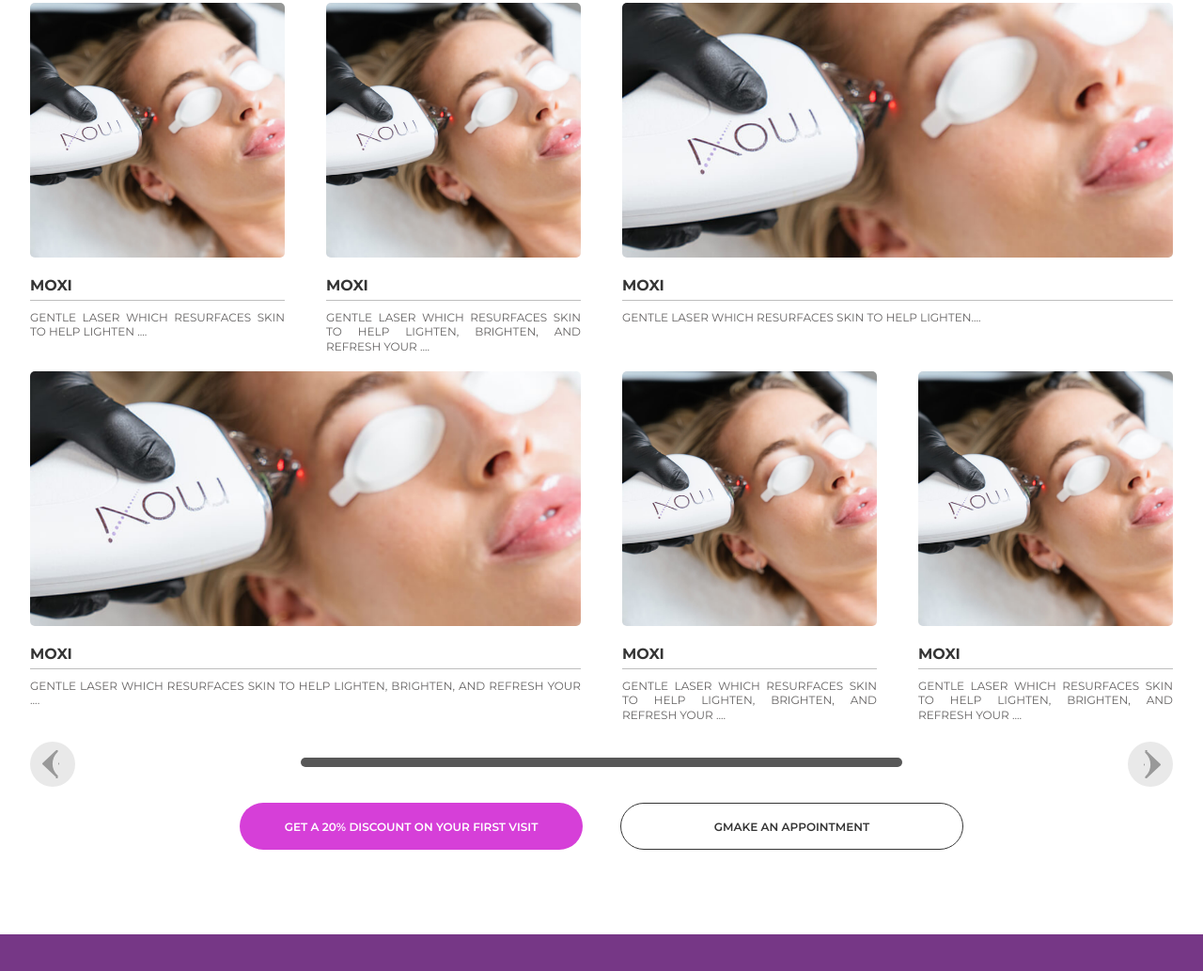
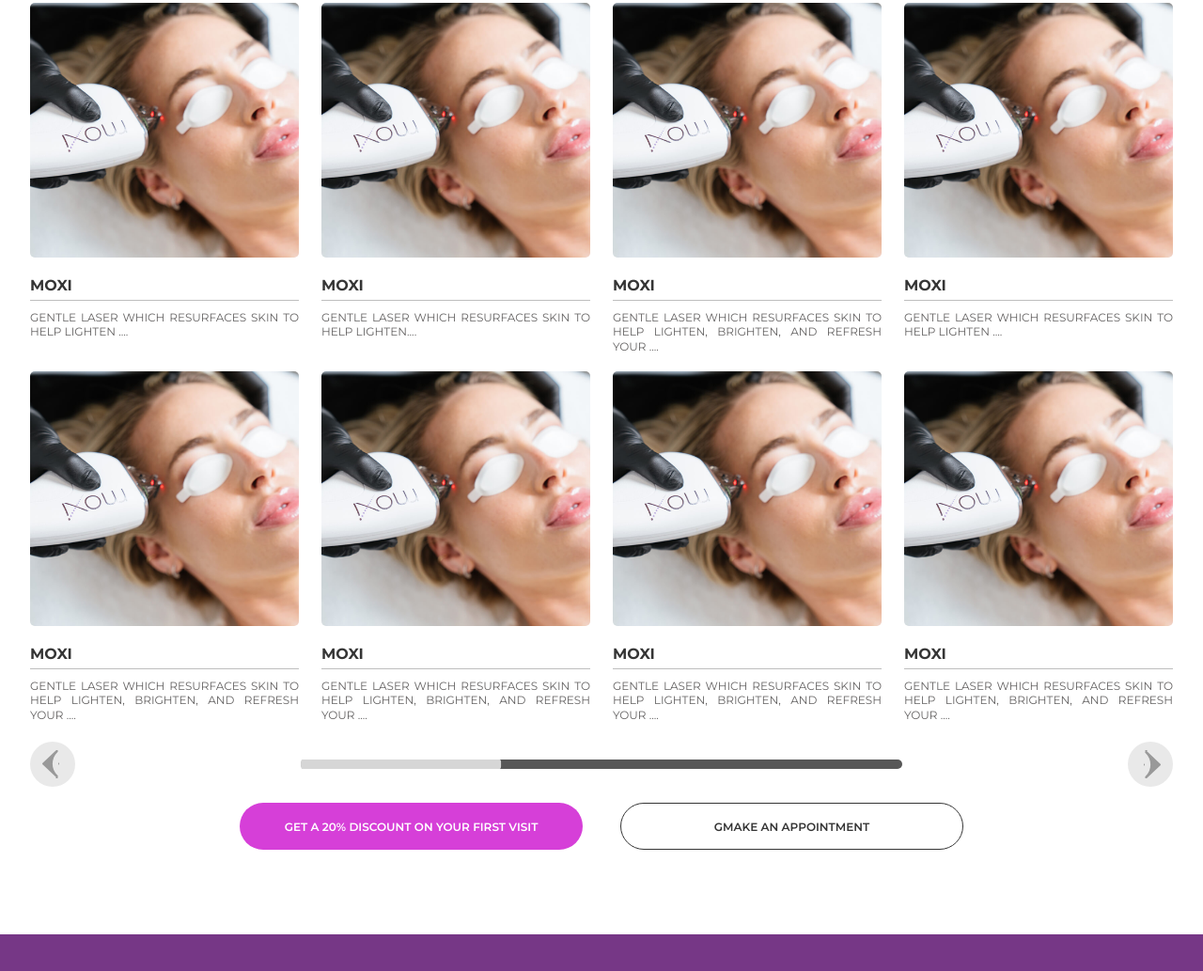
Before and after one commit to awer17/rejuvcolorado, a website: page Index.html in a window 1280 px wide. Shown: the part 1569-2602 px from the top of the page at 94% size. Drawn offline with nearby package versions, Linux system fonts and the light colour scheme.

Commit message:
feat: swiper

```diff
--- a/Index.html
+++ b/Index.html
@@ -10,6 +10,7 @@
     <link rel="stylesheet" href="css/normalize.css">
     <!-- <link rel="stylesheet" href="scss/style.css"> -->
     <link rel="stylesheet" href="scss/infex.css">
+    <link rel="stylesheet" href="https://cdn.jsdelivr.net/npm/swiper@9/swiper-bundle.min.css"/>
     <title>Rejuvcolorado</title>
 </head>
 <body>
@@ -77,48 +78,86 @@
 
         <section class="services center">
             <h2>services</h2>
-            <div class="_slider">
-                <div class="_wrap">
-                    <div class="_service_wpar _slide">
+
+            <div class="_slider swiper">
+                <div class="_wrap swiper-wrapper">
+                    <div class="swiper-slide _service_wpar _slide">
                             <img src="/imges/service/moxi1.png" alt="maxi">
                             <p class="_title">moxi</p>
                             <span class="_line"></span>
                             <p class="_subtitle">Gentle laser which resurfaces skin to help lighten ....</p>
                             <p class="_subtitle-hover">Gentle laser which resurfaces skin to help lighten, brighten, and refresh your</p>
                     </div>
-                    <div class="_service_wpar _slide">
+                    <div class="swiper-slide _service_wpar _slide">
                             <img src="/imges/service/moxi1.png" alt="maxi">
                             <p class="_title">moxi</p>
                             <span class="_line"></span>
                             <p class="_subtitle">Gentle laser which resurfaces skin to help lighten, brighten, and refresh your ....</p>
                     </div>
-                    <div class="_service_wpar _slide">
+                    <div class="swiper-slide _service_wpar _slide">
                             <img src="/imges/service/moxi1.png" alt="maxi">
                             <p class="_title">moxi</p>
                             <span class="_line"></span>
                             <p class="_subtitle">Gentle laser which resurfaces skin to help lighten....</p>
                     </div>
-                    <div class="_service_wpar _slide">
+                    <div class="swiper-slide _service_wpar _slide">
                             <img src="/imges/service/moxi1.png" alt="maxi">
                             <p class="_title">moxi</p>
                             <span class="_line"></span>
                             <p class="_subtitle">Gentle laser which resurfaces skin to help lighten, brighten, and refresh your ....</p>
                     </div>
-                    <div class="_service_wpar _slide">
+                    <div class="swiper-slide _service_wpar _slide">
                             <img src="/imges/service/moxi1.png" alt="maxi">
                             <p class="_title">moxi</p>
                             <span class="_line"></span>
                             <p class="_subtitle">Gentle laser which resurfaces skin to help lighten, brighten, and refresh your ....</p>
                     </div>
-                    <div class="_service_wpar _slide">
+                    <div class="swiper-slide _service_wpar _slide">
                             <img src="/imges/service/moxi1.png" alt="maxi">
                             <p class="_title">moxi</p>
                             <span class="_line"></span>
                             <p class="_subtitle">Gentle laser which resurfaces skin to help lighten, brighten, and refresh your ....</p>
                     </div>
+                    <div class="swiper-slide _service_wpar _slide">
+                            <img src="/imges/service/moxi1.png" alt="maxi">
+                            <p class="_title">moxi</p>
+                            <span class="_line"></span>
+                            <p class="_subtitle">Gentle laser which resurfaces skin to help lighten ....</p>
+                            <p class="_subtitle-hover">Gentle laser which resurfaces skin to help lighten, brighten, and refresh your</p>
+                    </div>
+                    <div class="swiper-slide _service_wpar _slide">
+                            <img src="/imges/service/moxi1.png" alt="maxi">
+                            <p class="_title">moxi</p>
+                            <span class="_line"></span>
+                            <p class="_subtitle">Gentle laser which resurfaces skin to help lighten, brighten, and refresh your ....</p>
+                    </div>
+                    <div class="swiper-slide _service_wpar _slide">
+                            <img src="/imges/service/moxi1.png" alt="maxi">
+                            <p class="_title">moxi</p>
+                            <span class="_line"></span>
+                            <p class="_subtitle">Gentle laser which resurfaces skin to help lighten....</p>
+                    </div>
+                    <div class="swiper-slide _service_wpar _slide">
+                            <img src="/imges/service/moxi1.png" alt="maxi">
+                            <p class="_title">moxi</p>
+                            <span class="_line"></span>
+                            <p class="_subtitle">Gentle laser which resurfaces skin to help lighten, brighten, and refresh your ....</p>
+                    </div>
+                    <div class="swiper-slide _service_wpar _slide">
+                            <img src="/imges/service/moxi1.png" alt="maxi">
+                            <p class="_title">moxi</p>
+                            <span class="_line"></span>
+                            <p class="_subtitle">Gentle laser which resurfaces skin to help lighten, brighten, and refresh your ....</p>
+                    </div>
+                    <div class="swiper-slide _service_wpar _slide">
+                            <img src="/imges/service/moxi1.png" alt="maxi">
+                            <p class="_title">moxi</p>
+                            <span class="_line"></span>
+                            <p class="_subtitle">Gentle laser which resurfaces skin to help lighten, brighten, and refresh your ....</p>
+                    </div>
+                </div>
 
-                </div>
-                <div class="_btn-nav">
+                <div class="_btn-nav _prev">
                     <span></span>
                 </div>
                 <div class="_btn-nav _next">
@@ -128,6 +167,7 @@
                 <div class="pagination">
                 </div>
             </div>
+
             <div class="_btn-list">
                 <button class="btn_pink">get a 20% discount on your first visit</button>
                 <button value="app" class="btn_white appointment">gmake an appointment</button>
@@ -246,5 +286,7 @@
     </footer>
 </div>
 <script src="script/burger_menu.js"></script>
+<script src="https://cdn.jsdelivr.net/npm/swiper@9/swiper-bundle.min.js"></script>
+<script src="script/slider.js"></script>
 </body>
 </html>
--- /dev/null
+++ b/package.json
@@ -0,0 +1,5 @@
+{
+  "dependencies": {
+    "swiper": "^9.2.0"
+  }
+}
--- /dev/null
+++ b/script/slider.js
@@ -0,0 +1,51 @@
+
+new Swiper('.swiper',{
+    navigation: {
+        nextEl: '._next',
+        prevEl: '._prev',
+        },
+    pagination: {
+        el: '.pagination',
+        type: 'progressbar',
+    },
+
+    mousewheel: {
+        forceToAxis: true,
+    },
+    seed: 800,
+    breakpoints: {
+        300:{
+            slidesPerView: 1.2,
+            spaceBetween: 12,
+            seed: 800,
+            grid: {
+                rows: 1,
+            },
+
+        },
+        600: {
+            slidesPerView: 2,
+            spaceBetween: 24,
+            grid: {
+                rows: 2,
+            },
+            seed: 800,
+        },
+        // when window width is >= 480px
+        800: {
+            slidesPerView: 3,
+            spaceBetween: 24,
+            grid: {
+                rows: 2,
+            },
+            seed: 800,
+        },
+        1150: {
+            slidesPerView: 4,
+            spaceBetween: 24,
+            grid: {
+                rows: 2,
+            },
+        }
+      }
+});
--- a/scss/infex.scss
+++ b/scss/infex.scss
@@ -211,39 +211,54 @@
         &:hover{
             color: $grey_black;
         }
+        @include onlylange(810px){
+            margin-top: 90px;
+        }
     }
     ._slider{
         position: relative;
         padding-bottom: calc(48px + 26px);
         margin-bottom: 17px;
+        @include onlylange(1150px){
+            max-width:  861px;
+            margin: 0 auto;
+            margin-bottom: 16px;
+        }
         @include onlylange(810px){
             padding-bottom: 0;
         }
         ._wrap{
             width: 100%;
-            display: grid;
-            grid-template-columns: 271px 271px 271px 271px;
-            grid-template-rows: 368px 368px;
-            grid-row-gap: 24px;
-            justify-content: space-between;
-            @include onlylange(1200px){
-                grid-template-columns: 271px 271px 271px;
-                max-width: 861px;
-                margin: 0 auto;
+            // display: grid;
+            // grid-template-columns: 271px 271px 271px 271px;
+            // grid-template-rows: 368px 368px;
+            // grid-row-gap: 24px;
+            // justify-content: space-between;
+            height: 760px;
+            // @include onlylange(1200px){
+            //     grid-template-columns: 271px 271px 271px;
+            //     max-width: 861px;
+            //     margin: 0 auto;
+            // }
+            // @include onlylange(905px){
+            //     grid-template-columns: 271px 271px;
+            //     max-width: 566px;
+            // }
+            // @include onlylange(610px){
+            //     grid-template-columns: 80%;
+            //     justify-content: center;
+            //     height: 368px;
+            // }
+            // @include onlylange(610px){
+            //     grid-template-columns: 95%;
+            // }
+            @include onlylange(600px){
+                height: 368px;
             }
-            @include onlylange(905px){
-                grid-template-columns: 271px 271px;
-                max-width: 566px;
-            }
-            @include onlylange(610px){
-                grid-template-columns: 80%;
-                justify-content: center;
-            }
-            @include onlylange(610px){
-                grid-template-columns: 95%;
-            }
+
             ._service_wpar{
-                    width: 100%;
+                    width: 274px;
+                    height: 368px;
                     cursor: pointer;
                     transition: .9s;
                     &:hover{
@@ -302,7 +317,8 @@
                         display: none;
                     }
                     &:nth-child(3), &:nth-child(4) {
-                        grid-column: span 2;
+                        width: 581px;
+                        // grid-column: span 2;
                         @include onlylange(1200px){
                             grid-column: span 1;
                         }
@@ -346,15 +362,19 @@
             background: #575757;
             border-radius: 11px;
             position: absolute;
-            bottom: 21px;
+            top: calc( 100% - 29px);
             left: calc(50% - 320px);
-            cursor: pointer;
+            span{
+                background: #D6D6D6;
+                border-radius: 11px;
+            }
+
             @include onlylange(810px){
                 width: 80%;
                 position: sticky;
                 left: 0;
                 margin: 0 auto;
-                margin-top: 25px;
+                margin-top: 35px;
             }
             @include onlylange(610px){
                 width: 90%;
```
Also changed, not shown: imges/BC front 1 rj.png (deleted), imges/prev_white.svg, scss/infex.css, 3 other files.
